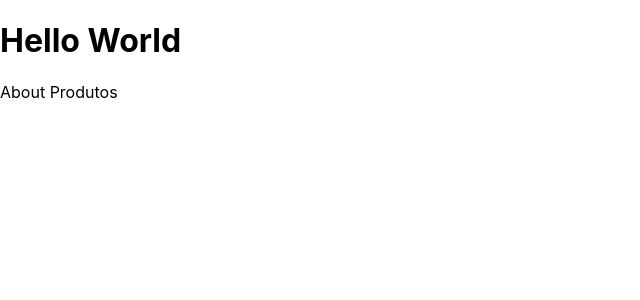
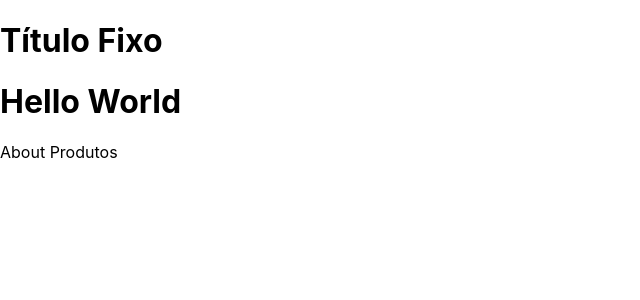
Before and after one commit to educwb/hello-world-next, a Next.js app: page / in a window 1280 px wide. Shown: the top 300 px of the page, without its empty margins (0-640 px from the left). Built offline with nearby package versions, Linux system fonts and the light colour scheme.

Commit message:
adicionando conteudo no _app.js para exibir em todas paginas

```diff
--- a/pages/_app.js
+++ b/pages/_app.js
@@ -1,7 +1,10 @@
 import '../styles/globals.css'
 
 function MyApp({ Component, pageProps }) {
-  return <Component {...pageProps} />
+  return <>
+    <h1>Título Fixo</h1>
+    <Component {...pageProps} />
+  </>
 }
 
 export default MyApp
```
Also changed, not shown: notes-next.txt (added).
